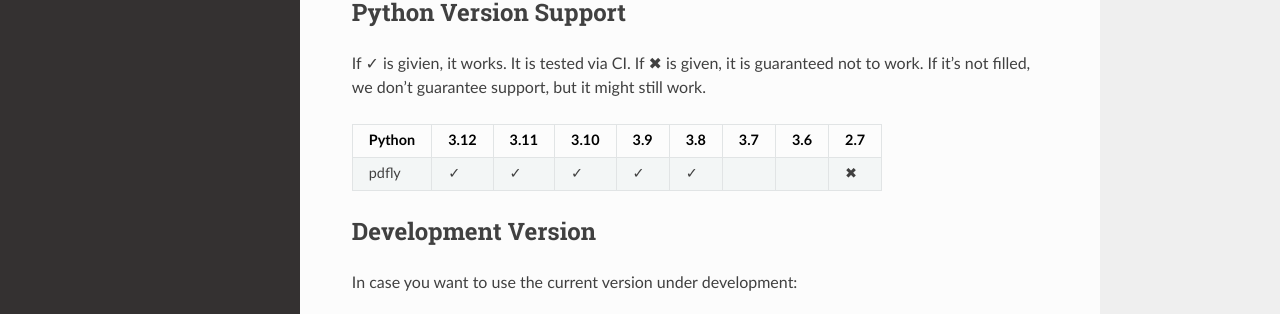
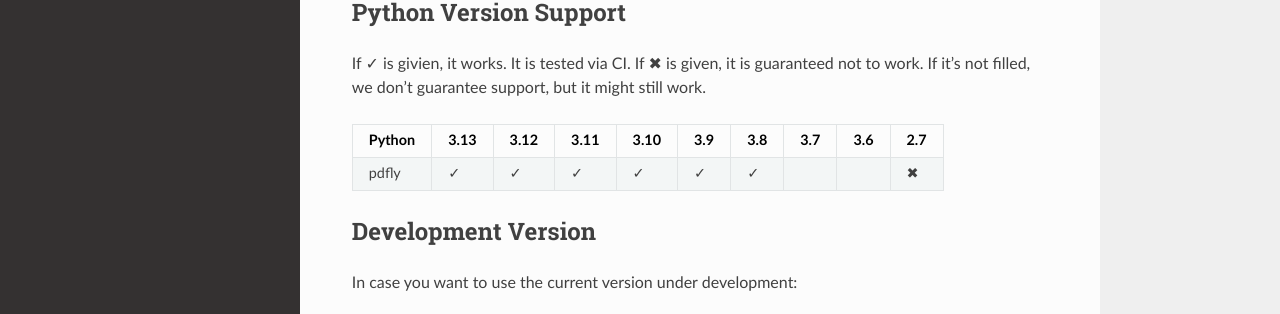
Before and after one commit to py-pdf/pdfly, a Sphinx documentation site: the page built from docs/user/installation.md, in a window 1280 px wide and 1364 px high. Shown: the part 813-1127 px from the top of the window. Built offline with Sphinx 7.4.7 and the Read the Docs theme 3.1.0, drawn with Linux system fonts in a browser that asks for light colours; pages that are not in the unit, such as notebooks, are missing from menus.

Commit message:
MAINT: Ensuring support for Python 3.13 (#93)

````diff
--- a/docs/user/installation.md
+++ b/docs/user/installation.md
@@ -1,9 +1,7 @@
 # Installation
-
 There are several ways to install pdfly. The most common option is to use pip.
 
 ## pip
-
 pdfly requires Python 3.6+ to run.
 
 Typically Python comes with `pip`, a package installer. Using it you can
@@ -21,7 +19,6 @@
 ```
 
 ## pipx
-
 We recommend to install pdfly via [pipx](https://pypi.org/project/pipx/):
 
 ```bash
@@ -32,19 +29,17 @@
 that no other applications interferes with its defpendencies.
 
 ## Python Version Support
-
 If ✓ is givien, it works. It is tested via CI.
 If ✖ is given, it is guaranteed not to work.
 If it's not filled, we don't guarantee support, but it might still work.
 
 
-| Python                 | 3.12 | 3.11 | 3.10 | 3.9 | 3.8 | 3.7 | 3.6 | 2.7 |
-| ---------------------- | ---- | ---- | ---- | --- | --- | --- | --- | --- |
-| pdfly                  |  ✓   |  ✓   |  ✓   |  ✓  |  ✓  |     |     |  ✖  |
+| Python                 | 3.13 | 3.12 | 3.11 | 3.10 | 3.9 | 3.8 | 3.7 | 3.6 | 2.7 |
+| ---------------------- | ---- | ---- | ---- | ---- | --- | --- | --- | --- | --- |
+| pdfly                  |  ✓   |  ✓   |  ✓   |  ✓   |  ✓  |  ✓  |     |     |  ✖  |
 
 
 ## Development Version
-
 In case you want to use the current version under development:
 
 ```bash
--- a/pyproject.toml
+++ b/pyproject.toml
@@ -29,6 +29,7 @@
     "Programming Language :: Python :: 3.10",
     "Programming Language :: Python :: 3.11",
     "Programming Language :: Python :: 3.12",
+    "Programming Language :: Python :: 3.13",
 ]
 
 dependencies = [
````
Also changed, not shown: 1 other file.
